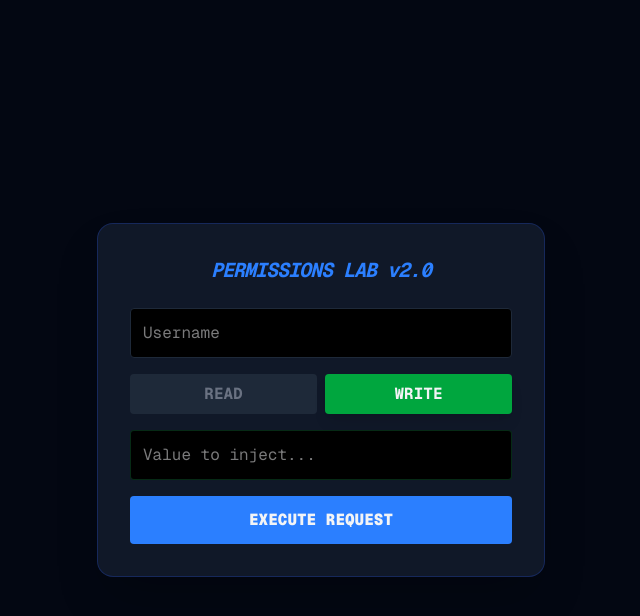
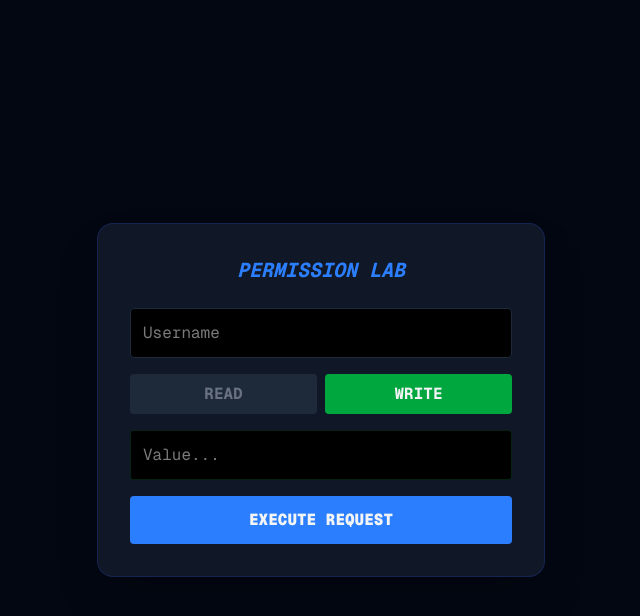
Before and after one commit to Gaoc3/NExtDB, a Next.js app: page /permissions-test in a window 1280 px wide. Both pictures are taken after a click on the button "WRITE". Shown: the top 616 px of the page, without its empty margins (319-959 px from the left). Built offline with nearby package versions, Linux system fonts and the light colour scheme.

Commit message:
Update page.js

```diff
--- a/app/permissions-test/page.js
+++ b/app/permissions-test/page.js
@@ -5,64 +5,50 @@ export default function PermissionsTest() {
   const [mode, setMode] = useState('read');
   const [username, setUsername] = useState('');
   const [value, setValue] = useState('');
-  const [response, setResponse] = useState(null);
-  const [error, setError] = useState(null);
+  const [res, setRes] = useState(null);
   const [loading, setLoading] = useState(false);
 
   const handleExecute = async () => {
-    setLoading(true); setResponse(null); setError(null);
-    try {
-      const res = await fetch('/api/permissions-test', {
-        method: 'POST',
-        headers: { 'Content-Type': 'application/json' },
-        body: JSON.stringify({ username, action: mode, value }),
-      });
-      const data = await res.json();
-      if (res.ok) setResponse(data);
-      else setError(data);
-    } catch (err) { alert("Server Error"); }
-    finally { setLoading(false); }
+    setLoading(true); setRes(null);
+    const response = await fetch('/api/permissions-test', {
+      method: 'POST',
+      headers: { 'Content-Type': 'application/json' },
+      body: JSON.stringify({ username, action: mode, value }),
+    });
+    const data = await response.json();
+    setRes(data);
+    setLoading(false);
   };
 
   return (
     <div className="min-h-screen bg-gray-950 text-gray-100 flex items-center justify-center p-4 font-mono">
-      <div className="bg-gray-900 border border-blue-900/50 p-8 rounded-2xl shadow-2xl w-full max-w-md">
-        <h1 className="text-xl font-bold text-blue-500 mb-6 text-center italic tracking-tighter">PERMISSIONS LAB v2.0</h1>
-
+      <div className="bg-gray-900 border border-blue-900/40 p-8 rounded-2xl shadow-2xl w-full max-w-md">
+        <h1 className="text-xl font-bold text-blue-500 mb-6 text-center italic">PERMISSION LAB</h1>
         <div className="space-y-4">
-          <input
-            type="text" placeholder="Username"
-            className="w-full p-3 rounded bg-black border border-gray-800 outline-none focus:border-blue-500 transition-all"
-            value={username} onChange={(e) => setUsername(e.target.value)}
-          />
-
+          <input type="text" placeholder="Username" className="w-full p-3 rounded bg-black border border-gray-800 outline-none focus:border-blue-500" value={username} onChange={(e) => setUsername(e.target.value)} />
           <div className="flex gap-2">
-            <button onClick={() => setMode('read')} className={`flex-1 py-2 rounded font-bold ${mode === 'read' ? 'bg-blue-600 shadow-lg' : 'bg-gray-800 text-gray-500'}`}>READ</button>
-            <button onClick={() => setMode('write')} className={`flex-1 py-2 rounded font-bold ${mode === 'write' ? 'bg-green-600 shadow-lg' : 'bg-gray-800 text-gray-500'}`}>WRITE</button>
+            <button onClick={() => setMode('read')} className={`flex-1 py-2 rounded font-bold ${mode === 'read' ? 'bg-blue-600' : 'bg-gray-800 text-gray-500'}`}>READ</button>
+            <button onClick={() => setMode('write')} className={`flex-1 py-2 rounded font-bold ${mode === 'write' ? 'bg-green-600' : 'bg-gray-800 text-gray-500'}`}>WRITE</button>
           </div>
-
-          {mode === 'write' && (
-            <input
-              type="text" placeholder="Value to inject..."
-              className="w-full p-3 rounded bg-black border border-green-900/50 outline-none"
-              value={value} onChange={(e) => setValue(e.target.value)}
-            />
-          )}
-
-          <button onClick={handleExecute} disabled={loading} className="w-full bg-blue-500 py-3 rounded font-black hover:bg-blue-400 active:scale-95 transition-all">
-            {loading ? "COMMUNICATING WITH DB..." : "EXECUTE REQUEST"}
+          {mode === 'write' && <input type="text" placeholder="Value..." className="w-full p-3 rounded bg-black border border-green-900/40 outline-none" value={value} onChange={(e) => setValue(e.target.value)} />}
+          <button onClick={handleExecute} disabled={loading} className="w-full bg-blue-500 py-3 rounded font-black active:scale-95 transition-all">
+            {loading ? "EXECUTING..." : "EXECUTE REQUEST"}
           </button>
         </div>
 
-        {/* عرض النتيجة والهاش */}
-        {(response || error) && (
-          <div className={`mt-6 p-4 rounded border text-xs space-y-2 ${response ? 'bg-green-900/10 border-green-500' : 'bg-red-900/10 border-red-500'}`}>
-            <p className="font-bold underline uppercase">{response ? "Access Granted" : "Access Denied"}</p>
-            <p className="text-gray-200">{response?.result || error?.error}</p>
-            <div className="pt-2 border-t border-gray-800 mt-2">
-              <span className="text-gray-500 block mb-1 uppercase text-[10px]">Security Hash:</span>
-              <code className="text-yellow-600 bg-black p-1 rounded block break-all">{response?.hash || error?.hash}</code>
-            </div>
+        {res && (
+          <div className="mt-6 overflow-hidden rounded-lg border border-gray-800">
+            <table className="w-full text-xs text-right border-collapse">
+              <thead className={`bg-gray-800/50 ${res.error ? 'text-red-400' : 'text-green-400'}`}>
+                <tr><th className="p-3 border-b border-gray-800" colSpan="2">{res.error ? "[DENIED]" : "[GRANTED]"}</th></tr>
+              </thead>
+              <tbody className="bg-black/40 divide-y divide-gray-800">
+                <tr><td className="p-3 text-gray-500 bg-gray-900/30 w-1/3">DATA</td><td className="p-3 text-gray-200">{res.result || res.error}</td></tr>
+                <tr><td className="p-3 text-gray-500 bg-gray-900/30">ROLE</td><td className="p-3 text-blue-400">{res.role}</td></tr>
+                <tr><td className="p-3 text-gray-500 bg-gray-900/30">HASH</td><td className="p-3 text-yellow-600 truncate max-w-[150px]">{res.hash}</td></tr>
+                {res.note && <tr><td className="p-3 text-gray-500 bg-gray-900/30">STATUS</td><td className="p-3 text-red-500">{res.note}</td></tr>}
+              </tbody>
+            </table>
           </div>
         )}
       </div>
```
